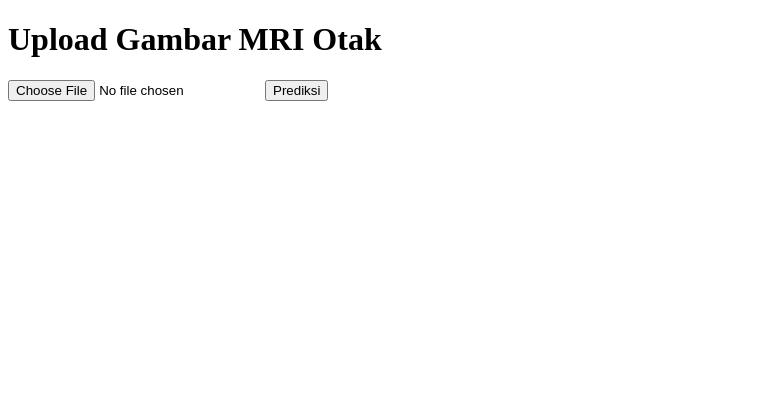
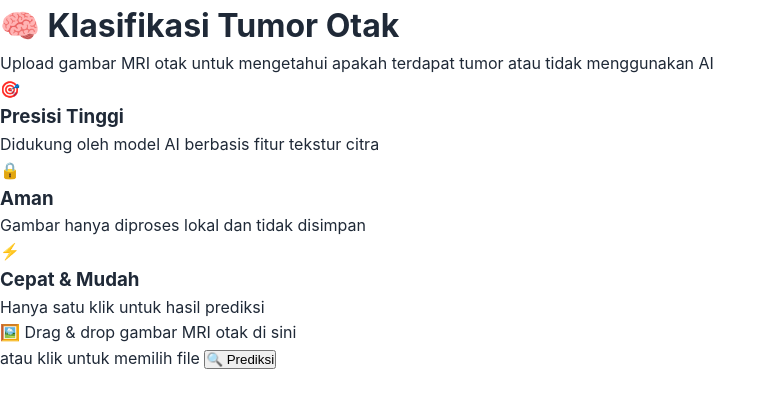
Before and after one commit to AltariaAngkasa/TumorOtak, a Flask app: template templates/index.html in a window 1280 px wide. Shown: the top 408 px of the page, without its empty margins (0-776 px from the left). Run offline with Flask 3, Linux system fonts and the light colour scheme; the template is opened without the code that fills it, so the values that code supplies are empty; parts of the project's set-up code (start-up, migrations or seed data) failed here and were passed over.

Commit message:
Update index.html
Guna memperbaiki tampilan

```diff
--- a/templates/index.html
+++ b/templates/index.html
@@ -1,17 +1,41 @@
-
-<!doctype html>
-<html>
+<!DOCTYPE html>
+<html lang="id">
 <head>
-    <title>Prediksi Tumor Otak</title>
+  <meta charset="UTF-8">
+  <meta name="viewport" content="width=device-width, initial-scale=1">
+  <title>Klasifikasi Tumor Otak - AI Diagnosis</title>
+  <link rel="stylesheet" href="{{ url_for('static', filename='style.css') }}">
 </head>
 <body>
-    <h1>Upload Gambar MRI Otak</h1>
-    <form method="post" enctype="multipart/form-data">
-        <input type="file" name="image" accept="image/*">
-        <input type="submit" value="Prediksi">
+  <header>
+    <h1>🧠 Klasifikasi Tumor Otak</h1>
+    <p>Upload gambar MRI otak untuk mengetahui apakah terdapat tumor atau tidak menggunakan AI</p>
+  </header>
+
+  <section class="features">
+    <div class="card">🎯<h3>Presisi Tinggi</h3><p>Didukung oleh model AI berbasis fitur tekstur citra</p></div>
+    <div class="card">🔒<h3>Aman</h3><p>Gambar hanya diproses lokal dan tidak disimpan</p></div>
+    <div class="card">⚡<h3>Cepat & Mudah</h3><p>Hanya satu klik untuk hasil prediksi</p></div>
+  </section>
+
+  <main>
+    <form id="uploadForm" enctype="multipart/form-data" method="POST" action="/predict">
+      <label for="imageUpload" id="dropArea">
+        🖼️ Drag & drop gambar MRI otak di sini <br>atau klik untuk memilih file
+        <input type="file" name="image" id="imageUpload" accept="image/*" required hidden>
+
+      </label>
+      <button type="submit">🔍 Prediksi</button>
     </form>
-    {% if result %}
+
+    <div id="resultArea">
+      {% if result %}
         <h2>Hasil Prediksi: {{ result }}</h2>
-    {% endif %}
+        <img src="{{ image_url }}" alt="Gambar Diupload" class="preview">
+      {% endif %}
+    </div>
+  </main>
+
+   {#script src="{{ url_for('static', filename='script.js') }}"></script>#}
 </body>
 </html>
```
